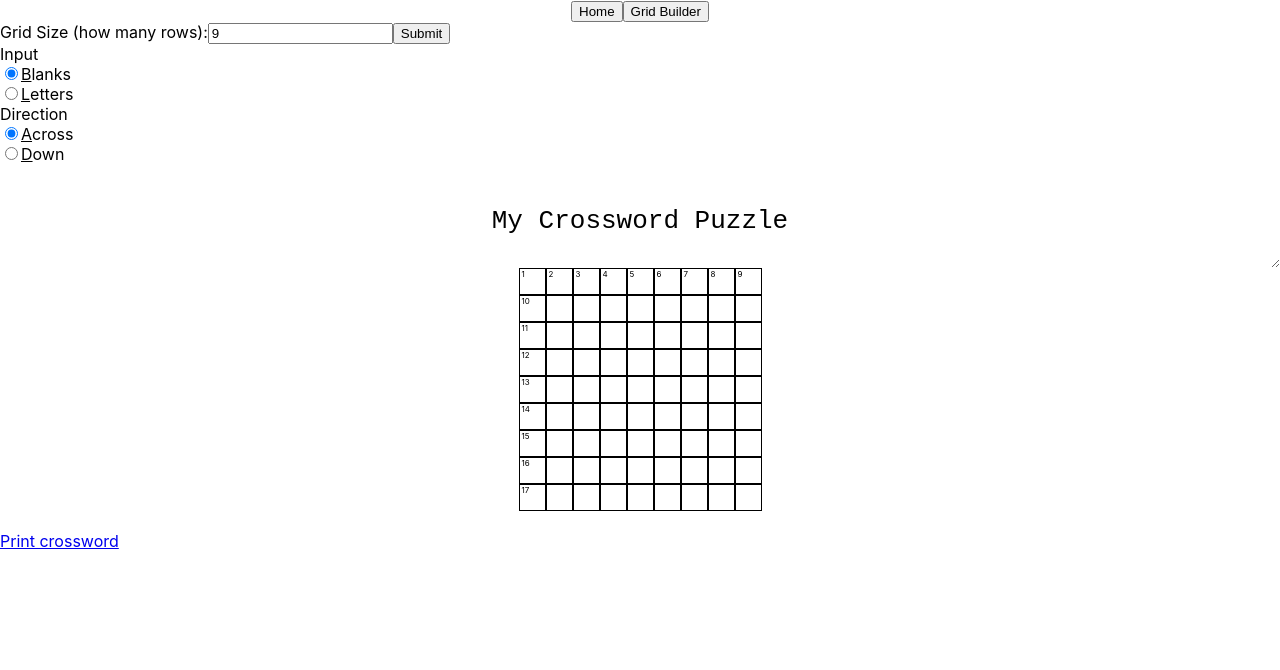
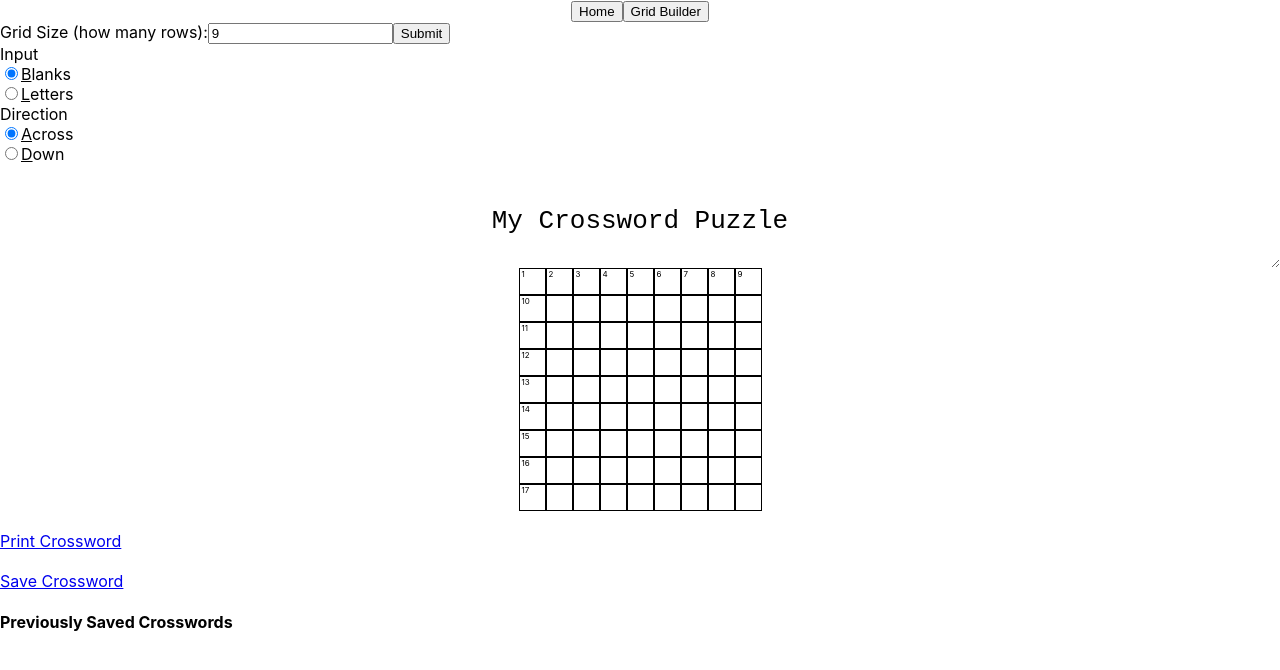
Before and after one commit to sfletche/crossword-builder, a React (Create React App) app: page /grid-builder in a window 1280 px wide. Shown: the top 670 px of the page. Built offline with nearby package versions, Linux system fonts and the light colour scheme.

Commit message:
persist via localStorage

```diff
--- a/src/GridBuilder.react.js
+++ b/src/GridBuilder.react.js
@@ -6,10 +6,12 @@ import {
 	findFocus,
 	highlightWordAcross,
 	highlightWordDown,
+	slugify,
 } from './utils/utils';
 import Grid from './Grid.react';
 import InputButtons from './InputButtons.react';
 import DirectionButtons from './DirectionButtons.react';
+import PersistedCrosswordList from './PersistedCrosswordList.react';
 import './GridBuilder.css';
 
 const INIT_SIZE = 9;
@@ -28,6 +30,7 @@ export default function GridBuilder() {
 	const [tempSize, setTempSize] = useState(INIT_SIZE);
 	const [blanks, setBlanks] = useState(true);
 	const [across, setAcross] = useState(true);
+	const [title, updateTitle] = useState("My Crossword Puzzle");
 
 	const handleChange = (event) => {
 		setTempSize(event.target.value);
@@ -73,10 +76,25 @@ export default function GridBuilder() {
 	  across ? handleSetDown() : handleSetAcross();
 	};
 
+	const handleOpenCrossword = (newTitle, newState) => {
+		updateTitle(newTitle);
+		setGridState(newState);
+	};
+
+	const saveCrossword = () => {
+		const slug = slugify(title);
+		console.log('setting localStorage with', slug);
+		const currentKeys = JSON.parse(localStorage.getItem('crosswordKeys'));
+		if (!currentKeys.includes(slug)) {
+			localStorage.setItem('crosswordKeys', JSON.stringify([...currentKeys, slug]));
+		}
+		localStorage.setItem(slug, JSON.stringify({ title, gridState }));
+	};
+
 	const componentRef = useRef();
 
   return (
-    <div>
+    <div className="ml20">
 	  	<form onSubmit={handleSubmit}>
 	      <label>
 	        Grid Size (how many rows):
@@ -85,17 +103,23 @@ export default function GridBuilder() {
 	      <input type="submit" value="Submit" />
 		  </form>
 		  <InputButtons
+		  	className="mt20"
 		  	inputType={blanks ? 'blanks' : 'letters'}
 		  	onSetBlanks={handleSetBlanks}
 		  	onSetLetters={handleSetLetters}
 		  />
 		  <DirectionButtons
+		  	className="mt20"
 		  	direction={across ? 'across' : 'down'}
 		  	onSetAcross={handleSetAcross}
 		  	onSetDown={handleSetDown}
 		  />
 		  <div ref={componentRef} className="printable">
-		  	<textarea className="centerHeader title" defaultValue="My Crossword Puzzle" />
+		  	<textarea
+		  		className="centerHeader title"
+		  		onChange={(e) => updateTitle(e.target.value)}
+		  		value={title}
+		  	/>
 		  	<div className="centerTable">
     			<Grid
     				direction={across ? 'across' : 'down'}
@@ -110,8 +134,16 @@ export default function GridBuilder() {
     	<div className="mt20">
 	      <ReactToPrint
 	        content={() => componentRef.current}
-	        trigger={() => <a href="#">Print crossword</a>}
+	        trigger={() => <a href="#">Print Crossword</a>}
 	      />
+	    </div>
+	    <div className="mt20">
+	    	<a href="#" onClick={saveCrossword}>Save Crossword</a>
+	    </div>
+	    <div className="mt20">
+	    	<PersistedCrosswordList
+	    		onSelect={handleOpenCrossword}
+	    	/>
 	    </div>
 	  </div>
   );
--- /dev/null
+++ b/src/PersistedCrosswordList.react.js
@@ -0,0 +1,38 @@
+import React from 'react';
+
+export default function PersistedCrosswordList({ onSelect }) {
+	const getCrosswords = () => {
+		localStorage.clear();
+		let savedKeys = localStorage.getItem('crosswordKeys');
+		if (!savedKeys) {
+			savedKeys = [];
+			localStorage.setItem('crosswordKeys', JSON.stringify([]));
+			return;
+		} else {
+			savedKeys = JSON.parse(savedKeys);
+		}
+		const crosswords = savedKeys.reduce((acc, key) => {
+  		const data = JSON.parse(localStorage.getItem(key));
+  		return { ...acc, [data.title]: data.gridState };
+  	}, {});
+
+  	if (!Object.keys(crosswords).length) {
+  		return 'No Persisted Crosswords...';
+  	}
+
+		return (
+			<ul>
+				{Object.keys(crosswords).map(title => (
+					<li onClick={() => onSelect(title, crosswords[title])}>{title}</li>
+				))}
+			</ul>
+		);
+	};
+
+	return (
+		<div>
+		  <h4>Previously Saved Crosswords</h4>
+	  	{getCrosswords()}
+		</div>
+	);
+}
--- a/src/utils/utils.js
+++ b/src/utils/utils.js
@@ -141,3 +141,15 @@ export function highlightWord(row, col, grid, direction) {
 	}
 	return highlightWordDown(row, col, grid);
 }
+
+export function slugify(str) {
+  return str.replace(/^\s+|\s+$/g, '')
+  // Make the string lowercase
+  .toLowerCase()
+  // Remove invalid chars
+  .replace(/[^a-z0-9 -]/g, '')
+  // Collapse whitespace and replace by -
+  .replace(/\s+/g, '-')
+  // Collapse dashes
+  .replace(/-+/g, '-');
+}
```
Also changed, not shown: 1 other file (tests, documents, lock files or other folders).
